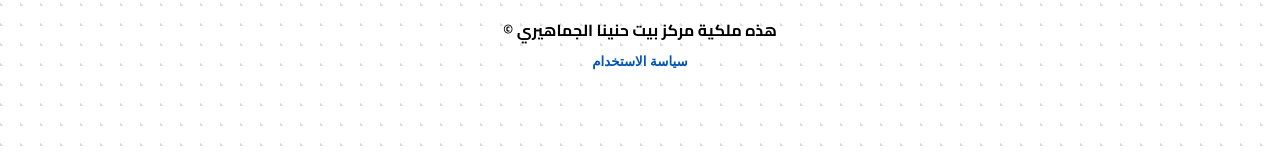
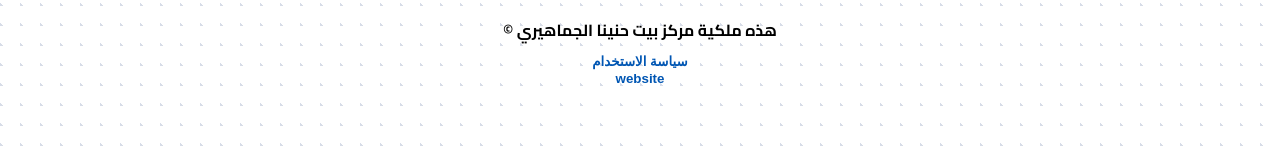
Before and after one commit to mohammadabk2/Beit-Hanina-Community-Center-Vol-App, a React (Create React App) app in the folder client/: page / in a window 1280 px wide. Shown: the part 634-794 px from the top of the page. Built offline with nearby package versions, Linux system fonts and the light colour scheme; no server answers.

Commit message:
adds link to other projects link

```diff
--- a/client/src/components/layout/CopyRight.js
+++ b/client/src/components/layout/CopyRight.js
@@ -1,6 +1,5 @@
 import React from "react";
 import { useTranslation } from "react-i18next";
-
 
 import DynamicButton from "../common/ButtonComponent";
 import { useNavigate } from "react-router-dom";
@@ -10,15 +9,28 @@ const CopyRight = () => {
   const navigate = useNavigate();
 
   const ulaRedirect = () => {
-    console.log("Copy Right Link clicked.")
+    console.log("Copy Right Link clicked.");
     navigate("/ULA");
-  }
+  };
 
+  const mainWebsiteRedirect = () => {
+    console.log("Main Website Link clicked.");
+    window.open("https://google.com", "_blank"); //TODO get link from there if its ready
+  };
   return (
     <>
       <div className="flex-box flex-column basic-box-padding">
         <div className="basic-item-padding">&copy; {t("owner")}</div>
-        <DynamicButton className="link-button" text={t("privacy")} onClick={ulaRedirect} />
+        <DynamicButton
+          className="link-button"
+          text={t("privacy")}
+          onClick={ulaRedirect}
+        />
+        <DynamicButton
+          className="link-button"
+          text={t("website")}
+          onClick={mainWebsiteRedirect}
+        />
       </div>
     </>
   );
```
